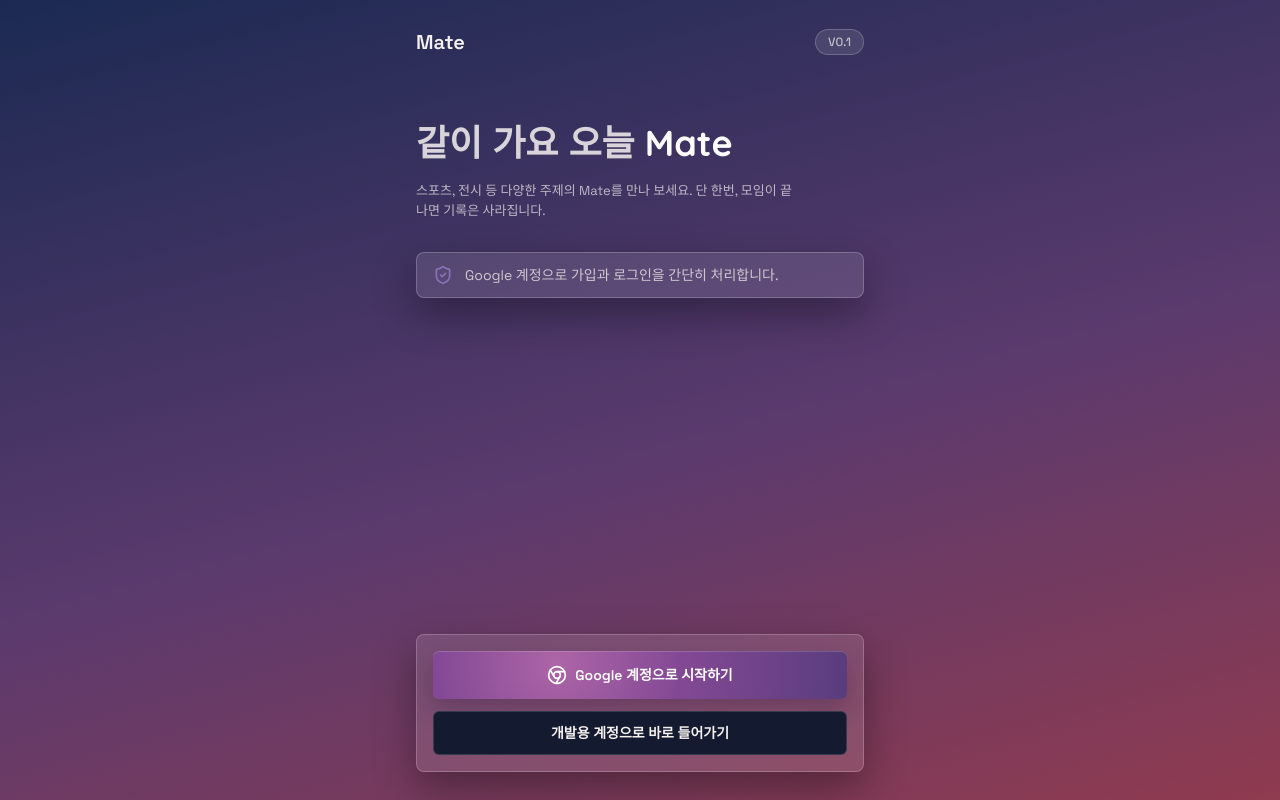
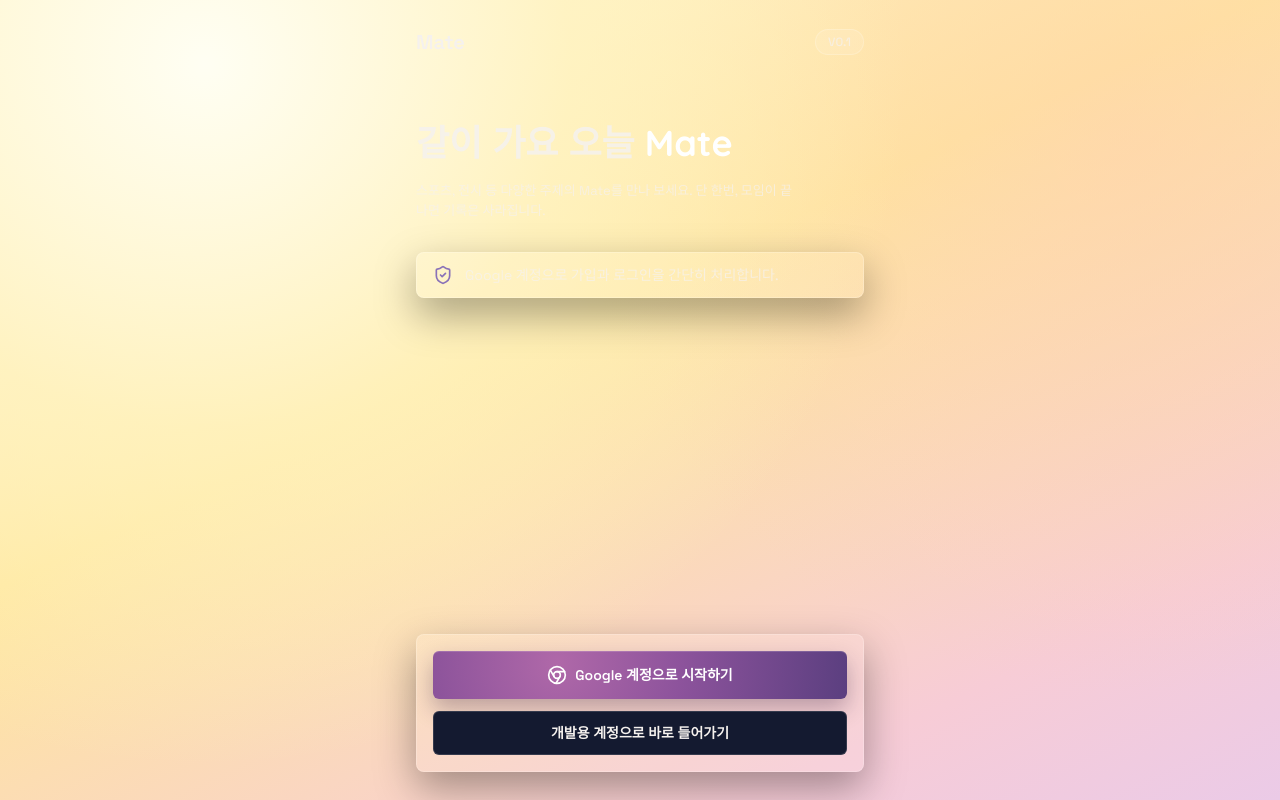
Before and after one commit to banddal/mate, a Next.js app: page /login in a window 1280 px wide. Built offline with nearby package versions, Linux system fonts and the light colour scheme; no server answers.

Commit message:
Round 89: try warm cream background

```diff
--- a/app/globals.css
+++ b/app/globals.css
@@ -19,8 +19,11 @@
 
 :root {
   color-scheme: dark;
-  --mate-app-gradient: linear-gradient(165deg, #1b2a52 0%, #5b3a6e 55%, #b23b3b 130%);
-  background: #141a30;
+  --mate-app-gradient:
+    radial-gradient(circle at 16% 8%, rgba(255, 255, 245, 0.95) 0%, rgba(255, 244, 196, 0.72) 28%, rgba(255, 244, 196, 0) 54%),
+    radial-gradient(circle at 88% 18%, rgba(255, 209, 174, 0.58) 0%, rgba(255, 209, 174, 0) 42%),
+    linear-gradient(155deg, #fff8dd 0%, #ffe79d 42%, #f7ccd6 82%, #dac8ff 125%);
+  background: #fff3c7;
 }
 
 * {
@@ -34,7 +37,7 @@
 
 body {
   margin: 0;
-  background: #141a30;
+  background: #fff3c7;
   background-image: var(--mate-app-gradient);
   background-attachment: fixed;
   background-repeat: no-repeat;
```
Also changed, not shown: 1 other file (tests, documents, lock files or other folders).
